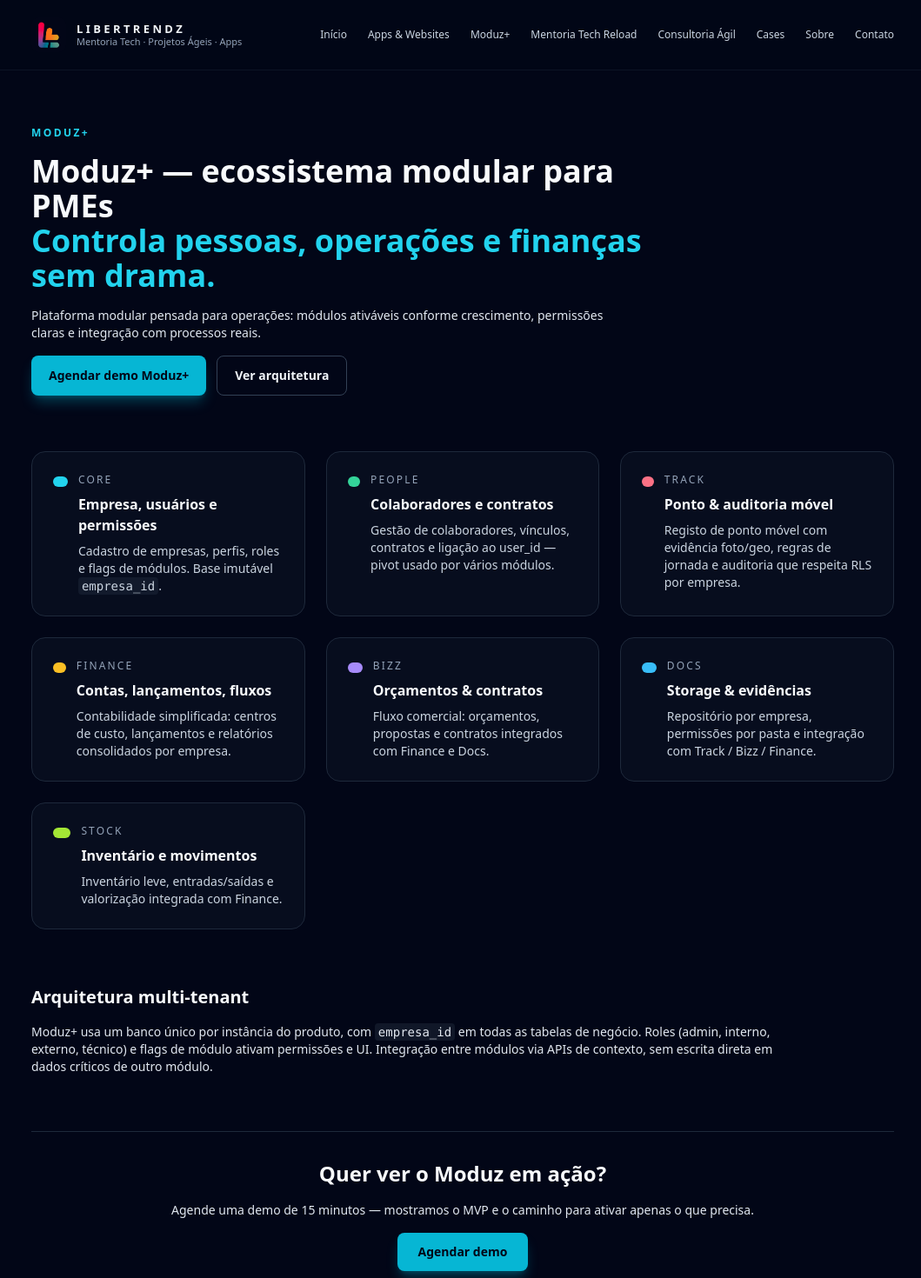
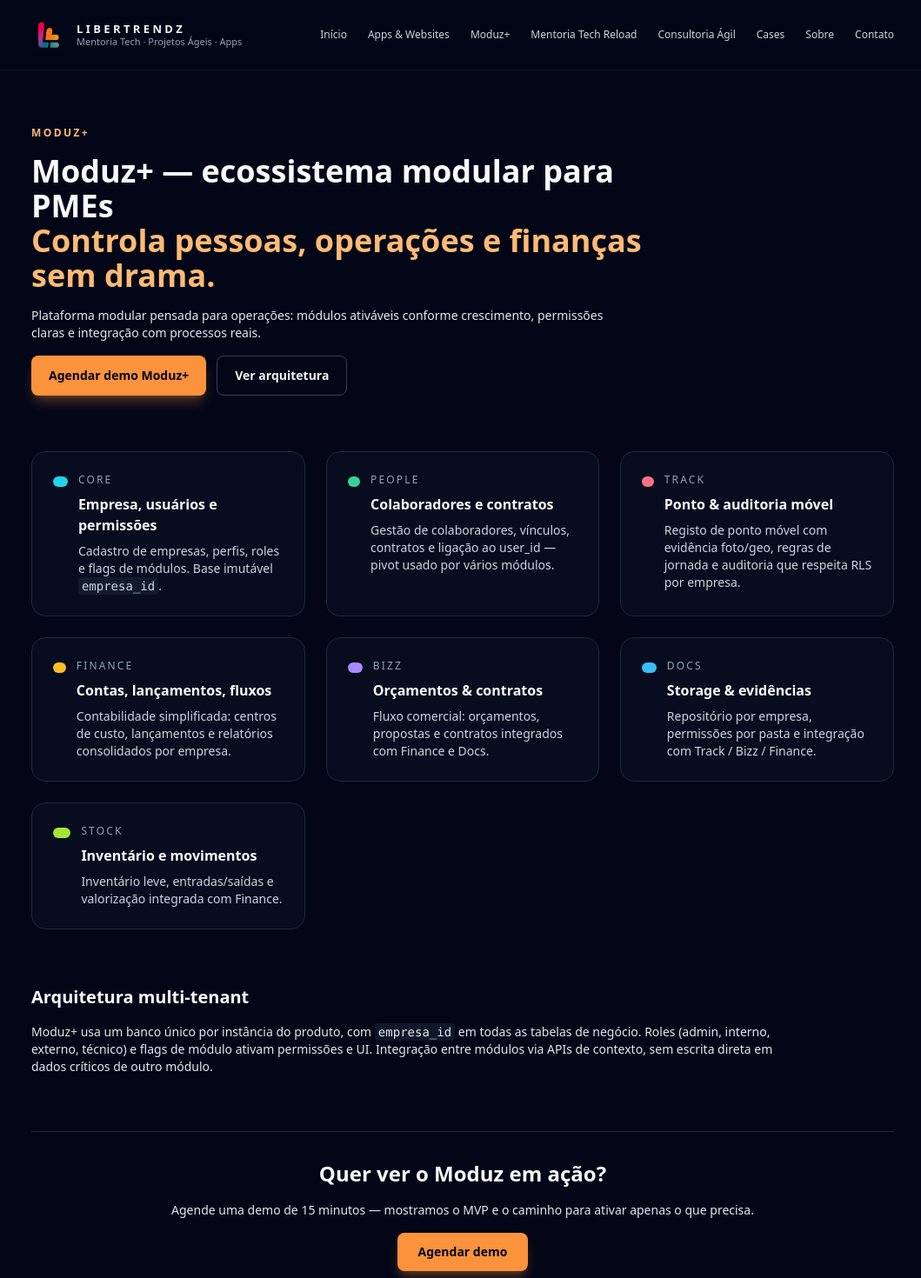
Before and after one commit to libertrendz/libertrendz-site, a Next.js app: page /moduz in a window 1280 px wide. Shown: the top 1470 px of the page at 87% size, without its empty margins (108-1167 px from the left). Built offline with nearby package versions, Linux system fonts and the light colour scheme.

Commit message:
Atualizar o page.tsx

```diff
--- a/app/moduz/page.tsx
+++ b/app/moduz/page.tsx
@@ -4,12 +4,12 @@ export default function ModuzPage() {
       <section className="container-page py-12 lg:py-16 space-y-16">
         {/* HERO */}
         <div className="max-w-3xl space-y-4">
-          <p className="text-xs font-semibold uppercase tracking-[0.2em] text-cyan-400">
+          <p className="text-xs font-semibold uppercase tracking-[0.2em] text-accent-400">
             Moduz+
           </p>
           <h1 className="text-3xl font-bold leading-tight md:text-4xl">
             Moduz+ — ecossistema modular para PMEs
-            <span className="block text-cyan-400">Controla pessoas, operações e finanças sem drama.</span>
+            <span className="block text-accent-400">Controla pessoas, operações e finanças sem drama.</span>
           </h1>
           <p className="text-sm text-slate-200 max-w-2xl">
             Plataforma modular pensada para operações: módulos ativáveis conforme crescimento, permissões claras e integração com processos reais.
@@ -18,7 +18,7 @@ export default function ModuzPage() {
           <div className="mt-6 flex flex-wrap gap-3">
             <a
               href="/contato"
-              className="inline-flex items-center justify-center rounded-lg bg-cyan-500 px-5 py-3 text-sm font-semibold text-slate-950 shadow-lg shadow-cyan-500/30 transition hover:bg-cyan-400"
+              className="inline-flex items-center justify-center rounded-lg bg-accent-500 px-5 py-3 text-sm font-semibold text-slate-950 shadow-lg shadow-accent-500/30 transition hover:bg-accent-400"
             >
               Agendar demo Moduz+
             </a>
@@ -31,7 +31,7 @@ export default function ModuzPage() {
           </div>
         </div>
 
-        {/* MÓDULOS (visual mais rico, com badges de cor) */}
+        {/* MÓDULOS — GRID DE CARDS COM BADGES COLORIDAS */}
         <div className="grid gap-6 md:grid-cols-3">
           {/* CORE */}
           <div className="rounded-2xl border border-slate-800 bg-slate-900/40 p-6">
@@ -105,7 +105,7 @@ export default function ModuzPage() {
             </div>
           </div>
 
-          {/* STOCK (visual curto) */}
+          {/* STOCK */}
           <div className="rounded-2xl border border-slate-800 bg-slate-900/40 p-6">
             <div className="flex items-start gap-3">
               <span className="inline-block h-3 w-10 rounded-full bg-lime-400 mt-1" />
@@ -116,7 +116,6 @@ export default function ModuzPage() {
               </div>
             </div>
           </div>
-
         </div>
 
         {/* ARQUITETURA (resumo) */}
@@ -133,7 +132,7 @@ export default function ModuzPage() {
           <p className="text-sm text-slate-200">Agende uma demo de 15 minutos — mostramos o MVP e o caminho para ativar apenas o que precisa.</p>
           <a
             href="/contato"
-            className="inline-flex items-center justify-center rounded-lg bg-cyan-500 px-6 py-3 text-sm font-semibold text-slate-950 shadow-lg shadow-cyan-500/30 transition hover:bg-cyan-400"
+            className="inline-flex items-center justify-center rounded-lg bg-accent-500 px-6 py-3 text-sm font-semibold text-slate-950 shadow-lg shadow-accent-500/30 transition hover:bg-accent-400"
           >
             Agendar demo
           </a>
```
